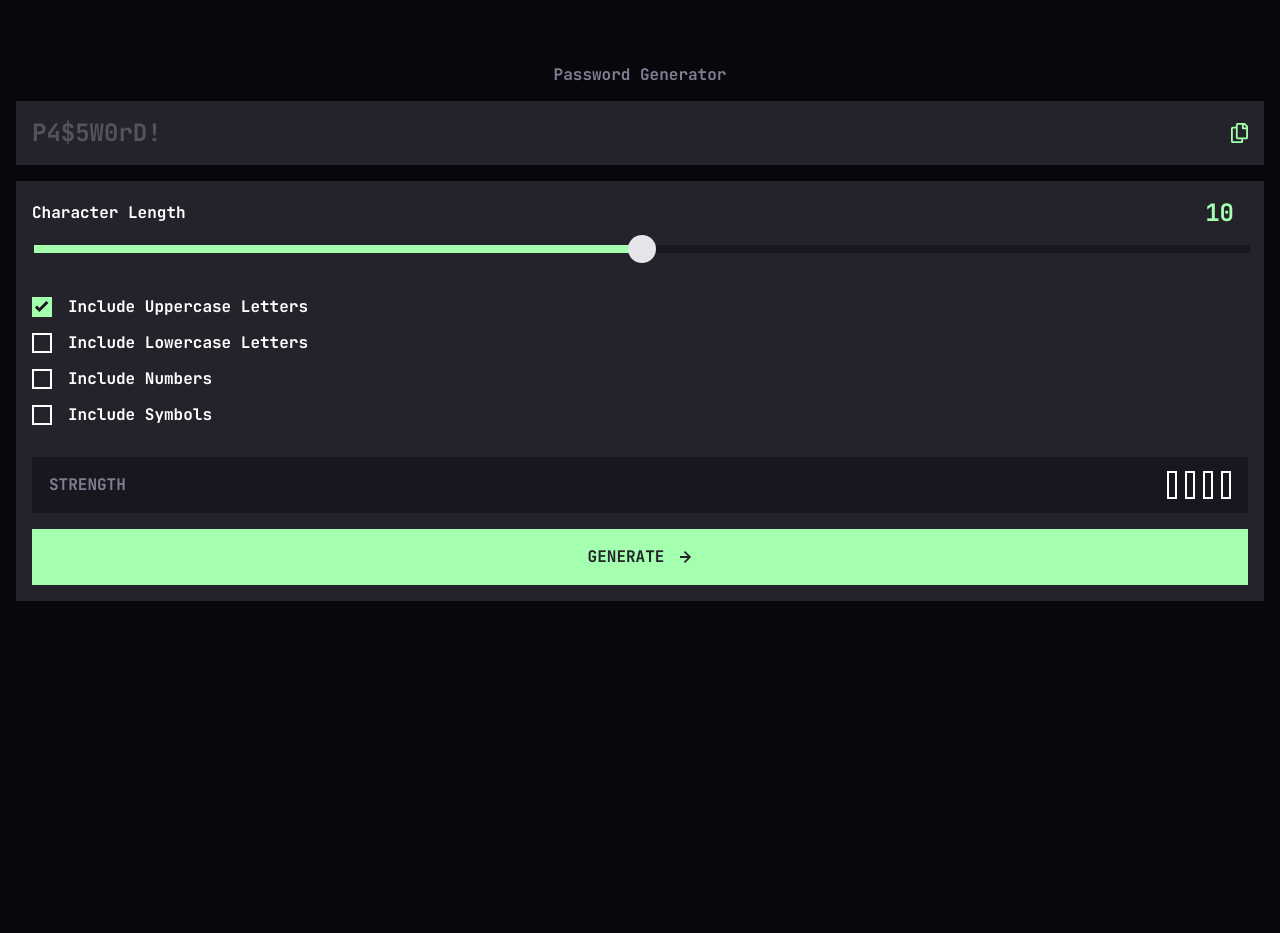
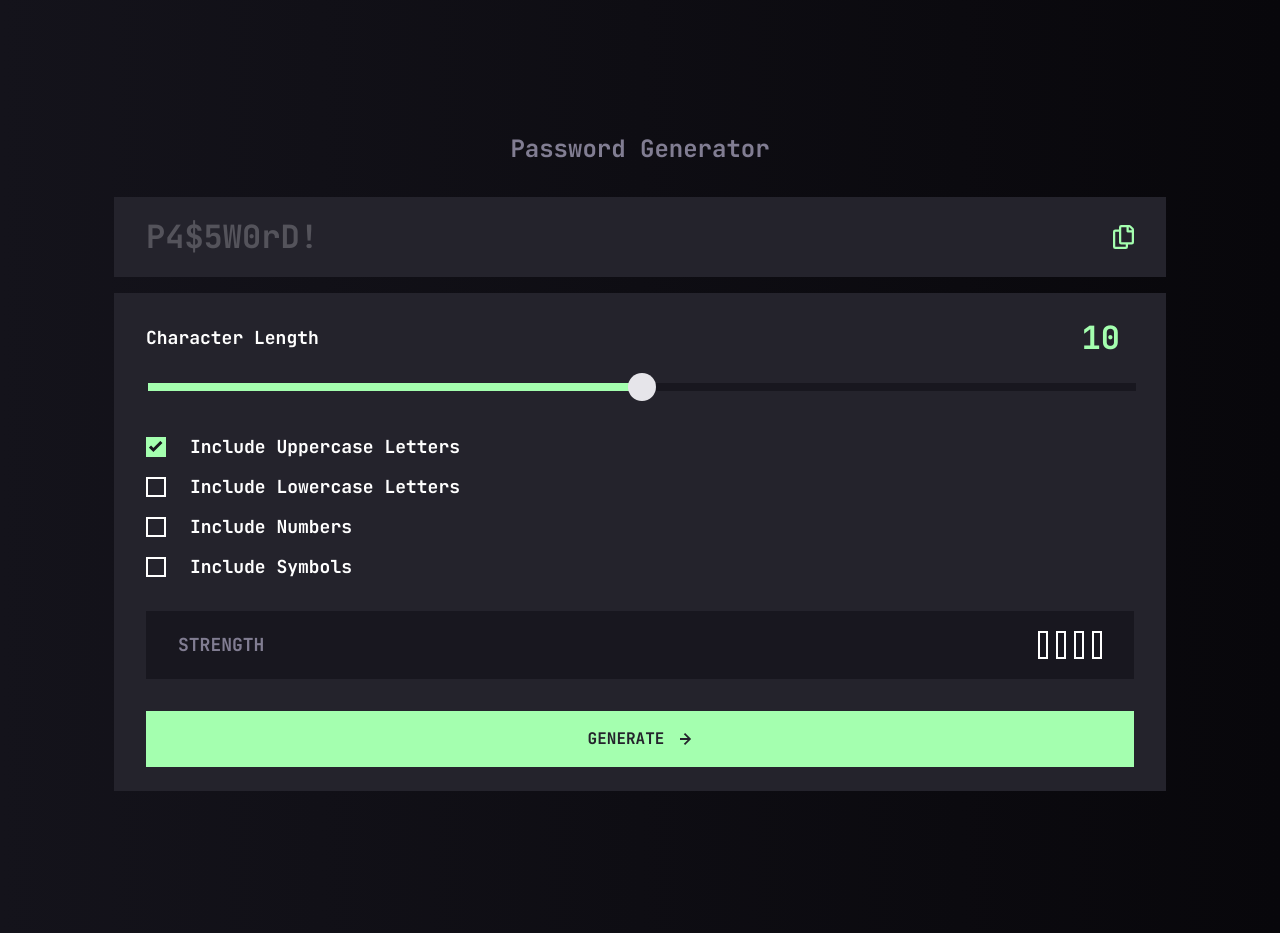
Before and after one commit to danilo2420/FEM_PasswordGeneratorApp, a plain HTML site: page index.html in a window 1280 px wide. Before the commit the page ends 865 px from the top, so only its background shows below. Drawn offline with Linux system fonts and the light colour scheme.

Commit message:
Working on tablet style

```diff
--- a/index.html
+++ b/index.html
@@ -7,7 +7,7 @@
   <link rel="icon" type="image/png" sizes="32x32" href="./assets/images/favicon-32x32.png">
   <title>Password generator app</title>
 
-  <link rel="stylesheet" href="styles/mobile.css">
+  <link rel="stylesheet" href="styles/tablet.css">
   <script defer src="scripts/style.js"></script>
 </head>
 <body>
--- a/styles/global.css
+++ b/styles/global.css
@@ -22,6 +22,11 @@
 
     --green200: #A4FFAF;
     --yellow300: #F8CD65;
+    --orange400: #FB7C58;
+    --red500: #F64A4A;
+
+    --gradient0: #14131B;
+    --gradient1: #08070B;
 }
 
 body {
@@ -30,7 +35,7 @@ body {
     min-height: 100vh;
 
     font-family: 'Jet Brains Mono';
-    background-color: var(--grey950);
+    background: linear-gradient(to right, var(--gradient0), var(--gradient1));
     color: var(--white);
 }
 
--- /dev/null
+++ b/styles/tablet.css
@@ -0,0 +1,92 @@
+@import 'mobile.css';
+
+@media (min-width: 650px) {
+    .container {
+        margin: 133px 114px;
+        gap: 16px;
+    }
+
+    .title {
+        margin-bottom: 16px;
+
+        font-size: 24px;
+        font-weight: 700;
+        line-height: 32px;
+        letter-spacing: 0px;
+    }
+
+    .password {
+        padding: 19px 32px;
+    }
+
+    .password__value {
+        font-size: 32px;
+        font-weight: 700;
+        line-height: 42px;
+        letter-spacing: 0px;
+    }
+
+    .password__copy {
+        gap: 16px;
+    }
+
+    .password__copy__text {
+        font-size: 18px;
+        font-weight: 700;
+        line-height: 24px;
+        letter-spacing: 0px;
+    }
+
+    .password__copy__icon {
+        width: 21px;
+    }
+
+    .generate {
+        padding: 24px 32px;
+    }
+
+    .generate__charLength {
+        gap: 16px;
+    }
+
+    .generate__charLength__output__label {
+        font-size: 18px;
+        font-weight: 700;
+        line-height: 24px;
+        letter-spacing: 0px;
+    }
+
+    .generate__charLength__output__value {
+        font-size: 32px;
+        font-weight: 700;
+        line-height: 42px;
+        letter-spacing: 0px;
+    }
+
+    .generate__options__item {
+        gap: 24px;
+    }
+
+    .generate__options__item__text {
+        font-size: 18px;
+        font-weight: 700;
+        line-height: 24px;
+        letter-spacing: 0px;
+    }
+
+    .generate__generate {
+        gap: 32px;
+    }
+
+    .generate__generate__strength {
+        padding: 20px 32px;
+    }
+
+    .generate__generate__strength__text {
+        font-size: 18px;
+        font-weight: 700;
+        line-height: 24px;
+        letter-spacing: 0px;
+    }
+
+}
```
